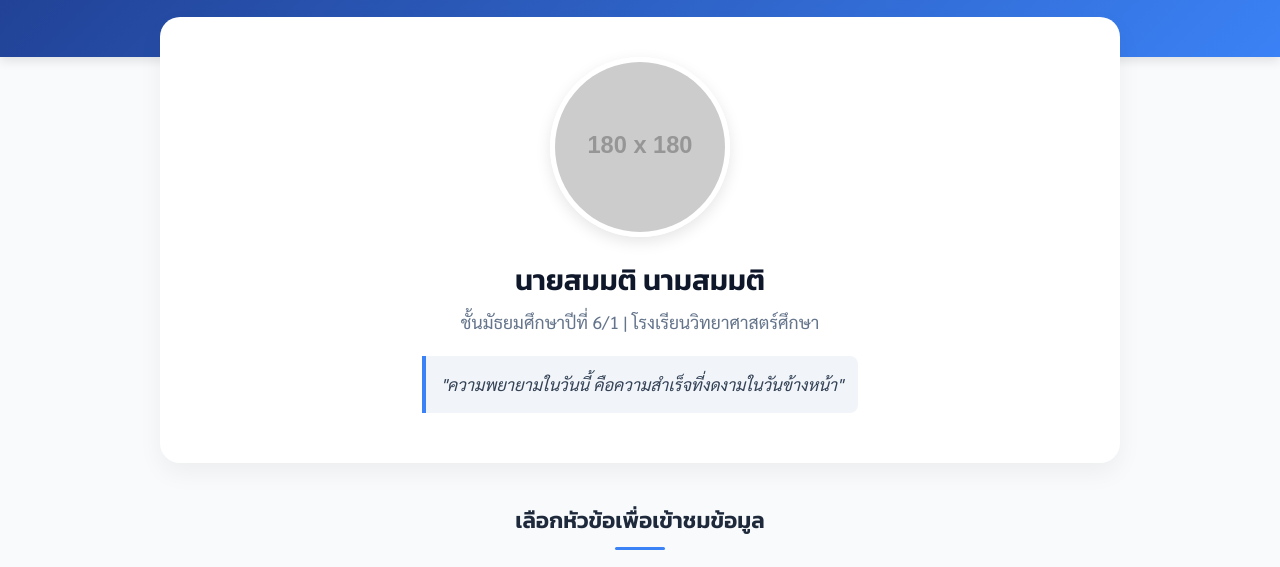
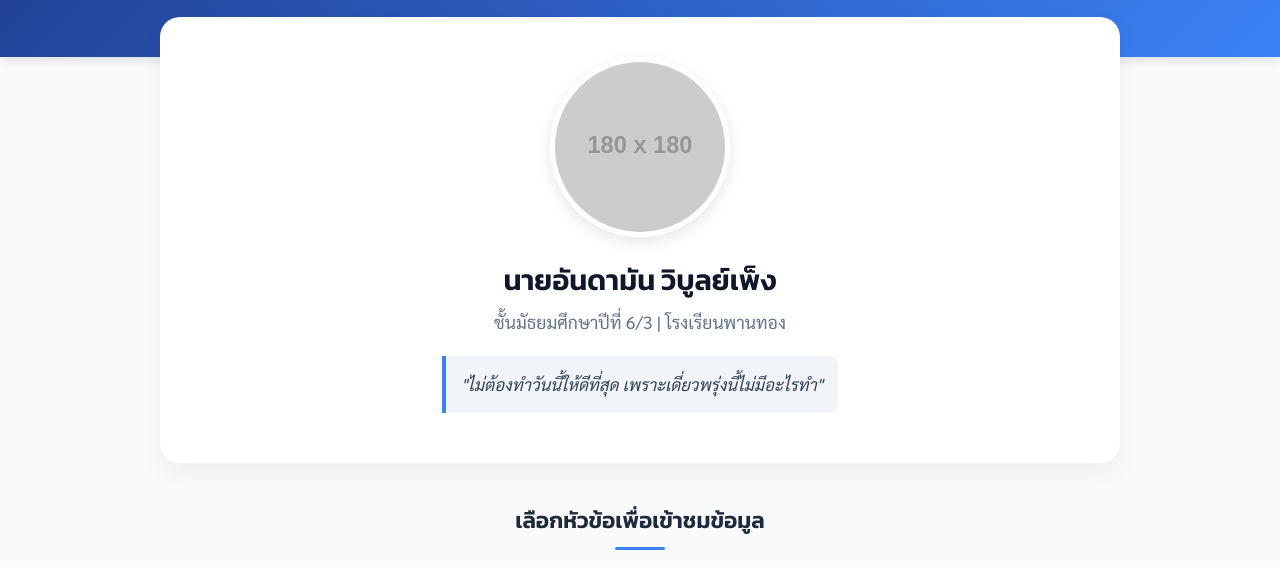
Before and after one commit to 16371-Andaman/Portfolio1, a plain HTML site: page index.html in a window 1280 px wide. Shown: the part 168-735 px from the top of the page. Drawn offline with Linux system fonts and the light colour scheme; placeholder pictures from the web are drawn by us.

Commit message:
Update index.html

```diff
--- a/index.html
+++ b/index.html
@@ -206,12 +206,12 @@
                 <img src="https://via.placeholder.com/180" alt="รูปภาพนักเรียน">
             </div>
 
-            <h2>นายสมมติ นามสมมติ</h2>
+            <h2>นายอันดามัน วิบูลย์เพ็ง</h2>
 
-            <p class="student-info">ชั้นมัธยมศึกษาปีที่ 6/1 | โรงเรียนวิทยาศาสตร์ศึกษา</p>
+            <p class="student-info">ชั้นมัธยมศึกษาปีที่ 6/3 | โรงเรียนพานทอง</p>
 
             <div class="motto-box">
-                <p>"ความพยายามในวันนี้ คือความสำเร็จที่งดงามในวันข้างหน้า"</p>
+                <p>"ไม่ต้องทำวันนี้ให้ดีที่สุด เพราะเดี่ยวพรุ่งนี้ไม่มีอะไรทำ"</p>
             </div>
         </div>
 
```
